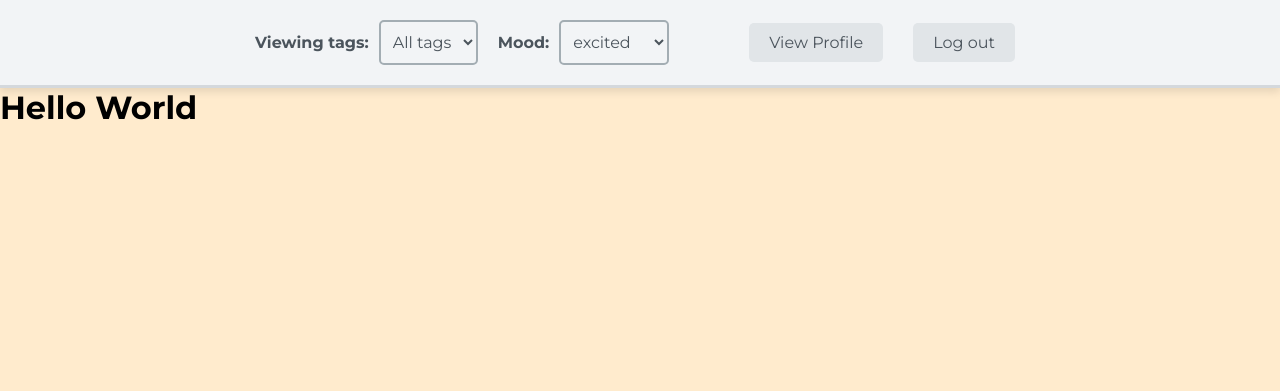
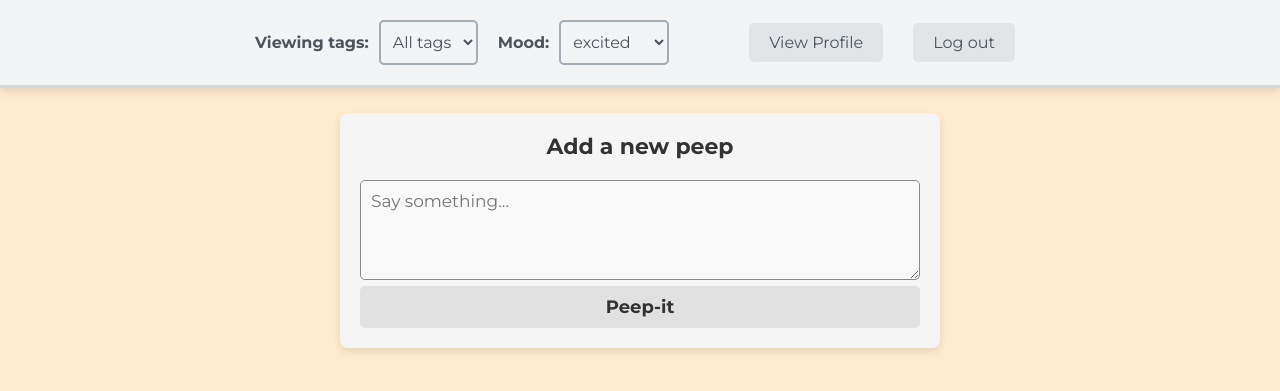
Before and after one commit to shakey0/chitter_project, a Flask app: page / in a window 1280 px wide. Shown: the top 391 px of the page. Run offline with Flask 3, Linux system fonts and the light colour scheme; the visitor is signed in with stand-in values (Sample User, id 1); data that the repository does not hold is empty; some libraries are stand-ins or nearby versions.

Commit message:
HTML for Add new peep box complete

```diff
--- a/static/css/styles.css
+++ b/static/css/styles.css
@@ -70,3 +70,60 @@ p {
     margin-left: 40px;
     font-family:'Segoe UI', Tahoma, Geneva, Verdana, sans-serif;
 }
+
+
+.t-new_peep {
+    padding: 20px;           /* Some padding to give space between the border and elements inside */
+    border-radius: 8px;      /* Rounded corners for the form */
+    background: #f5f5f5;     /* Very light pale background */
+    color: #333;             /* Dark text color for contrast against the light background */
+    font-family: 'Arial', sans-serif;
+    font-size: 22px;         /* Text a little bigger than the standard */
+    width: 600px;            /* Increased width */
+    margin: 25px auto 0;          /* Center the form on the page */
+    box-shadow: 0 4px 8px rgba(0, 0, 0, 0.1);
+}
+
+/* Title styling */
+.new_peep-title {
+    display: block;
+    text-align: center;
+    font-weight: bold;
+    margin-bottom: 20px;     /* Space between title and input box */
+}
+
+/* Comment box styling */
+.comment_box {
+    width: 100%;            /* Make the input take up the full width of the form */
+    padding: 10px;          /* Add some padding for better aesthetics */
+    height: 100px;          /* Increased height for the comment area */
+    border: 1px solid #888; /* Border color for the input box */
+    border-radius: 5px;     /* Slight rounded corners */
+    background-color: #f9f9f9; /* Even lighter input background */
+    color: #333;            /* Dark text color for the input */
+    font-size: 17px;
+}
+
+.comment_box:focus {
+    outline: 2px solid orange;  /* Change to your preferred shade of orange and thickness if needed */
+}
+
+/* Submit button styling */
+.t-new_peep input[type="submit"] {
+    display: block;
+    width: 100%;
+    padding: 10px;
+    border: none;           /* No border for the button */
+    border-radius: 5px;
+    background-color: #e1e1e1; /* Pale color for the button */
+    color: #333;            /* Dark text color for the button */
+    font-weight: bold;      /* Bold font for the button */
+    cursor: pointer;        /* Changing the cursor to indicate clickability */
+    transition: background-color 0.3s; /* Smooth transition for hover effect */
+    font-size: 18px;
+}
+
+/* Hover effect for the submit button */
+.t-new_peep input[type="submit"]:hover {
+    background-color: #d4d4d4; /* Slightly darker shade for hover */
+}
--- a/templates/base.html
+++ b/templates/base.html
@@ -9,7 +9,7 @@
 </head>
 <body>
     <nav class="top-bar">
-        {% if user.is_authenticated %} <! --- IF user.is_authenticated -- >
+        {% if user.is_authenticated %}
             <p>Viewing tags: </p>
             <select class="select-by_tag" name="by_tag">
                 {% if current_tag_no == 0 %}
--- a/templates/index.html
+++ b/templates/index.html
@@ -1,5 +1,13 @@
 {% extends "base.html" %} {% block title %}Chitter - Home{% endblock %}
 
 {% block content %}
-<h1 class="header">Hello World</h1>
+{% if user.is_authenticated %}
+<form action="/new_peep" method="POST">
+    <div class="t-new_peep">
+        <p1 class="new_peep-title">Add a new peep</p1>
+        <textarea class="comment_box" name="content" placeholder="Say something..."></textarea>
+        <input type="submit" value="Peep-it">
+    </div>
+</form>
+{% endif %}
 {% endblock %}
```
